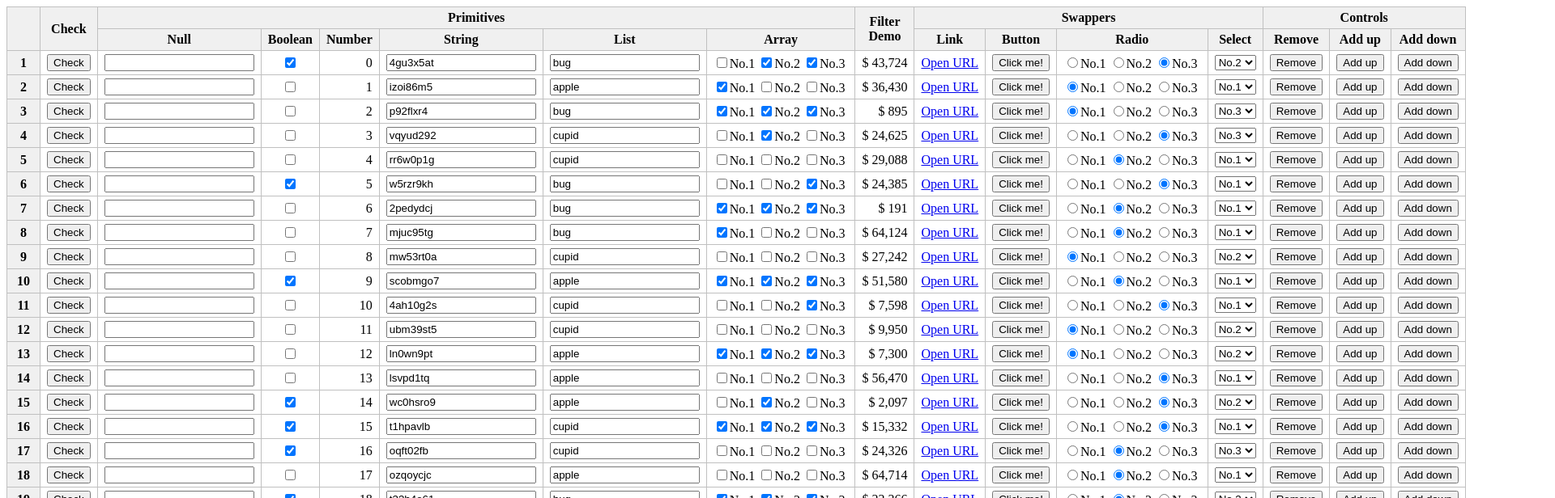
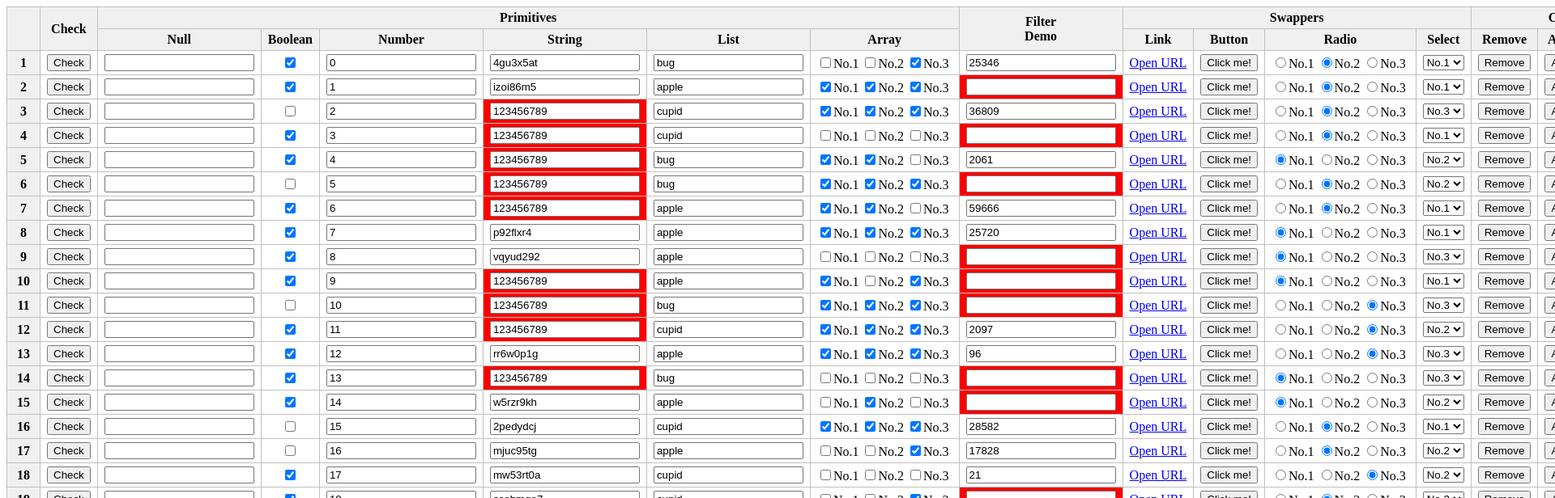
Before and after one commit to mimonelu/vue-sandbox, a Vue app: page /editable-table in a window 1280 px wide. Shown: the top 616 px of the page at 81% size, 1920 px wide, since content can reach past the window. Built offline with nearby package versions, Linux system fonts and the light colour scheme.

Commit message:
型を指定するようにする＆型バリデーションを実装する

```diff
--- a/src/components/editable-table/EditableTable.vue
+++ b/src/components/editable-table/EditableTable.vue
@@ -82,11 +82,15 @@ export default class EditableTable extends Vue {
         }
 
         & > td {
-          &[data-type="boolean"] {
+          &[data-required-type="boolean"] {
             text-align: center;
           }
-          &[data-type="number"] {
+          &[data-required-type="number"] {
             text-align: right;
+          }
+          &[data-type-is-valid="false"] {
+            background-color: #ff0000;
+            color: #ffffff;
           }
         }
       }
--- a/src/components/editable-table/EditableTableCell.vue
+++ b/src/components/editable-table/EditableTableCell.vue
@@ -1,7 +1,8 @@
 <template>
   <td
     v-bind="cell.attrs"
-    :data-type="valueType"
+    :data-required-type="requiredValueType"
+    :data-type-is-valid="'' + isTypeValid"
   >
     <template v-if="extension">
       <button-extension
@@ -27,21 +28,21 @@
       />
     </template>
     <boolean-extension
-      v-else-if="valueType === 'boolean'"
+      v-else-if="requiredValueType === 'boolean'"
       :cell="cell"
     />
-    <string-extension
-      v-else-if="valueType === 'string'"
+    <array-extension
+      v-else-if="requiredValueType === 'array'"
+      :options="getProp('options')"
+      :cell="cell"
+    />
+    <text-extension
+      v-else
+      :type="requiredValueType"
       :cell="cell"
       :list="getProp('list')"
       :list-id="getProp('list') ? `list--${rowIndex}--${columnIndex}` : null"
     />
-    <array-extension
-      v-else-if="valueType === 'array'"
-      :options="getProp('options')"
-      :cell="cell"
-    />
-    <template v-else>{{ valueLabel }}</template>
   </td>
 </template>
 
@@ -53,7 +54,7 @@ import ButtonExtension from '@/components/editable-table/extensions/ButtonExtens
 import LinkExtension from '@/components/editable-table/extensions/LinkExtension.vue'
 import RadioExtension from '@/components/editable-table/extensions/RadioExtension.vue'
 import SelectExtension from '@/components/editable-table/extensions/SelectExtension.vue'
-import StringExtension from '@/components/editable-table/extensions/StringExtension.vue'
+import TextExtension from '@/components/editable-table/extensions/TextExtension.vue'
 
 @Component({
   components: {
@@ -63,7 +64,7 @@ import StringExtension from '@/components/editable-table/extensions/StringExtens
     LinkExtension,
     RadioExtension,
     SelectExtension,
-    StringExtension,
+    TextExtension,
   },
 })
 export default class EditableTableCell extends Vue {
@@ -79,7 +80,7 @@ export default class EditableTableCell extends Vue {
   @Prop({ required: true })
   columnIndex?: number
 
-  get valueType (): string {
+  get currentValueType (): string {
     const cell = this.cell
     if (cell.value == null) {
       return 'string'
@@ -88,6 +89,22 @@ export default class EditableTableCell extends Vue {
       return 'array'
     }
     return typeof cell.value
+  }
+
+  get requiredValueType (): string {
+    const cell = this.cell
+    if (cell.type != null) {
+      return cell.type
+    }
+    const regulation = this.regulation
+    if (regulation && regulation.type != null) {
+      return regulation.type
+    }
+    return 'string'
+  }
+
+  get isTypeValid (): boolean {
+    return this.requiredValueType === this.currentValueType
   }
 
   get valueLabel (): string {
--- a/src/components/editable-table/extensions/StringExtension.vue
+++ b/src/components/editable-table/extensions/TextExtension.vue
@@ -1,10 +1,19 @@
 <template>
   <div>
+    <!-- NOTICE: `v-model.number` のために処理を分岐している -->
     <input
-      v-model="cell.value"
-      type="text"
+      v-if="type === 'number'"
+      v-model.number="cell.value"
+      :type="type"
       :list="list ? listId : null"
     />
+    <input
+      v-else
+      v-model="cell.value"
+      :type="type"
+      :list="list ? listId : null"
+    />
+
     <datalist
       v-if="list"
       :id="listId"
@@ -22,7 +31,10 @@
 import { Component, Prop, Vue } from 'vue-property-decorator'
 
 @Component
-export default class StringExtension extends Vue {
+export default class TextExtension extends Vue {
+  @Prop({ required: true })
+  type?: any
+
   @Prop({ required: true })
   cell?: any
 
--- a/src/views/EditableTableView.vue
+++ b/src/views/EditableTableView.vue
@@ -52,16 +52,16 @@ export default class EditableTableView extends Vue {
       columnRegulations: [
         { extension: { type: 'button', label: 'Check', callback: this.showData } },
         null,
-        null,
-        null,
+        { type: 'boolean' },
+        { type: 'number' },
         null,
         { list: [ 'apple', 'bug', 'cupid' ] },
-        { options: [ { label: 'No.1', value: 1 }, { label: 'No.2', value: 2 }, { label: 'No.3', value: 3 } ] },
-        { filter: this.filterSample },
+        { type: 'array', options: [ { label: 'No.1', value: 1 }, { label: 'No.2', value: 2 }, { label: 'No.3', value: 3 } ] },
+        { type: 'number', filter: this.filterSample },
         { extension: { type: 'link', label: 'Open URL', target: '_blank' } },
         { extension: { type: 'button', label: 'Click me!', callback (params: TEditableTableButtonParams) { alert(`${params.cell.value} This cell is (${params.row}, ${params.column}).`) } } },
-        { extension: { type: 'radio', options: [ { label: 'No.1', value: 1 }, { label: 'No.2', value: 2 }, { label: 'No.3', value: 3 } ] } },
-        { extension: { type: 'select', options: [ { label: 'No.1', value: 1 }, { label: 'No.2', value: 2 }, { label: 'No.3', value: 3 } ] } },
+        { type: 'number', extension: { type: 'radio', options: [ { label: 'No.1', value: 1 }, { label: 'No.2', value: 2 }, { label: 'No.3', value: 3 } ] } },
+        { type: 'number', extension: { type: 'select', options: [ { label: 'No.1', value: 1 }, { label: 'No.2', value: 2 }, { label: 'No.3', value: 3 } ] } },
         { extension: { type: 'button', label: 'Remove', callback: this.remove } },
         { extension: { type: 'button', label: 'Add up', callback: this.addUp } },
         { extension: { type: 'button', label: 'Add down', callback: this.addDown } },
@@ -76,10 +76,10 @@ export default class EditableTableView extends Vue {
       { value: null },
       { value: irandom(0, 1) === 1 },
       { value: this.serialNumber },
-      { value: [ ...Array(8).keys() ].map(() => Math.floor(Math.random() * 36).toString(36)).join('') },
+      { value: (irandom(0, 1) === 1 ? [ ...Array(8).keys() ].map(() => Math.floor(Math.random() * 36).toString(36)).join('') : 123456789) },
       { value: [ 'apple', 'bug', 'cupid' ][irandom(0, 2)] },
       { value: [ 1, 2, 3 ].sort(() => Math.random() - 0.5).splice(irandom(0, 3)) },
-      { value: irandom(0, 65535) },
+      { value: (irandom(0, 1) === 1 ? irandom(0, 65535) : 'NG') },
       { value: `https://google.com/search?q=${this.serialNumber}` },
       { value: 'Hello, EditableTable!' },
       { value: irandom(1, 3) },
```
